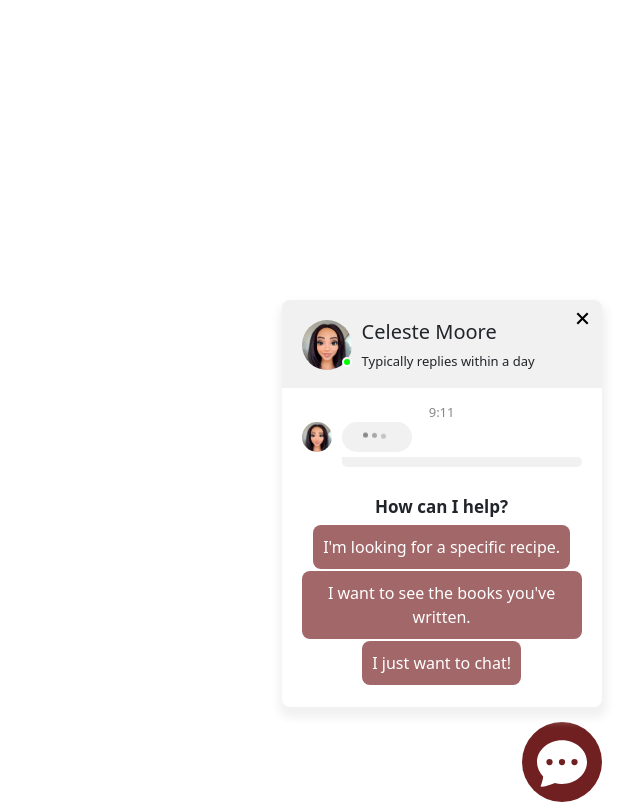
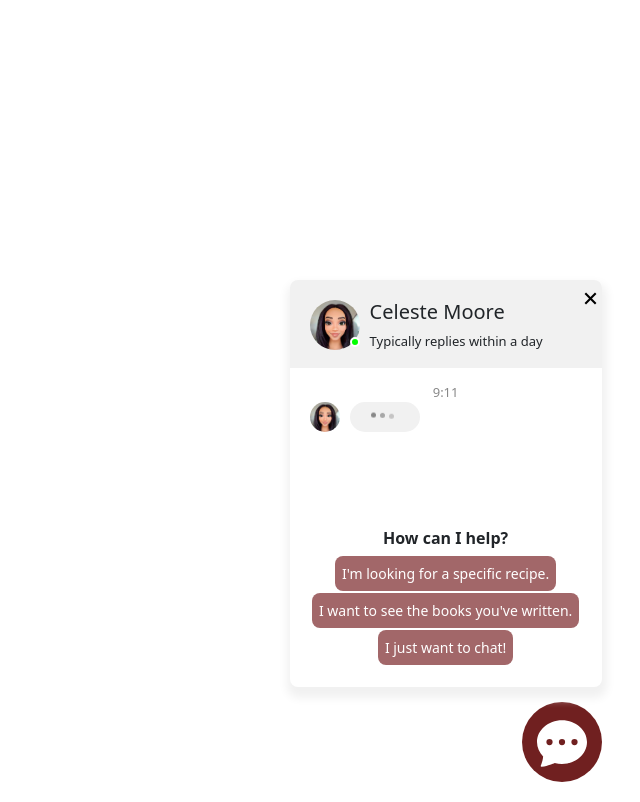
Before and after one commit to celestealexmoore/chatWidget, a React (Create React App) app: page / in a window 1280 px wide. Both pictures are taken after a click on the element 1201 px from the left and 762 px from the top of the page. Shown: the whole page, without its empty margins (640-1280 px from the left). Built offline with nearby package versions, Linux system fonts and the light colour scheme.

Commit message:
Project completed. Chat links function as expected/ Readme status updated.

```diff
--- a/src/components/ChatCard.js
+++ b/src/components/ChatCard.js
@@ -7,7 +7,7 @@ moment().format();
 
 export default function ChatCard(props) {
   if (props.visible) {
-    setTimeout(hideBubbles, 5000);
+    setTimeout(hideBubbles, 3000);
   }
 
   function hideBubbles() {
@@ -38,7 +38,7 @@ export default function ChatCard(props) {
         <div className="cardBottom">
           <div className="currentTime">{moment().format("h:mm")}</div>
           <div className="hostGreetingParent">
-            <img className="textImg" src={avatar} alt="Image of host" />
+            <img className="chatAvatar" src={avatar} alt="Image of host" />
 
             <div id="animatedChatBubbles">
               <div id="textBubbles">
--- a/src/components/Interaction.js
+++ b/src/components/Interaction.js
@@ -7,8 +7,8 @@ export default function Interaction() {
 
   const responses = [
     "Follow this link to cook up something nice!",
-    "You can view the books I've offered, here.",
-    "Let's connect on LinkedIn!",
+    "You can view the list of books currently available, here.",
+    "Let's connect on LinkedIn, or send me an email!",
   ];
 
   const userFeedback = [
@@ -20,6 +20,7 @@ export default function Interaction() {
   function switchFeedback(e) {
     if (feedback === false) {
       setFeedback(true);
+      document.getElementById('feedbackParent').style.backgroundColor = "var(--platinum)"
     }
 
     switch (e.target.id) {
@@ -37,7 +38,7 @@ export default function Interaction() {
 
   return (
     <div className="interactionParent">
-      <div className="feedbackParent">
+      <div id="feedbackParent">
         {feedback ? (
           <a href="#" className="feedbackDiv">
             {appendedResponse}
--- a/src/css-styles/chatCard.css
+++ b/src/css-styles/chatCard.css
@@ -1,5 +1,5 @@
 .chatCardComponent {
-  max-width: 320px;
+  max-width: 312px;
 }
 
 .cardParent {
@@ -74,7 +74,7 @@
   flex-wrap: nowrap;
 }
 
-.textImg {
+.chatAvatar {
   width: 30px;
   height: 30px;
   border-radius: 50%;
@@ -88,6 +88,7 @@
   padding: 5px;
   margin-left: 10px;
   display: none;
+  font-size: 16px;
 }
 
 #textBubbles {
@@ -100,7 +101,7 @@
   margin-left: 10px;
   display: flex;
   flex-flow: row nowrap;
-  justify-content:center;
+  justify-content: center;
   align-items: center;
 }
 
--- a/src/css-styles/interaction.css
+++ b/src/css-styles/interaction.css
@@ -1,15 +1,17 @@
-.feedbackParent {
-  background-color: var(--platinum);
+#feedbackParent {
+  margin-top: 5px;
+  margin-left: 40px;
   border-top-right-radius: 8px;
   border-bottom-left-radius: 8px;
   border-bottom-right-radius: 8px;
-  padding: 5px;
-  margin-top: 5px;
-  margin-left: 40px;
+  padding: 7px;
+  width: 232px;
+  height: 62px;
 }
 
 .feedbackDiv {
   color: black;
+  font-size: 14px;
 }
 
 .feedbackDiv:hover {
@@ -28,16 +30,21 @@
 }
 
 .interactiveChat h3 {
-  font-size: 17px;
+  font-size: 16px;
   font-weight: 700;
 }
 
 .interactiveChat button {
   background-color: var(--copper-rose);
   border-radius: 8px;
-  padding: 10px;
+  padding: 7px;
   margin-bottom: 2px;
   width: fit-content;
   color: white;
   border: none;
+  font-size: 14px;
 }
+
+.interactiveChat button:hover {
+  background-color: var(--old-mauve);
+}
--- a/src/css-styles/widget.css
+++ b/src/css-styles/widget.css
@@ -1,10 +1,9 @@
 .widgetParent {
   display: flex;
   flex-flow: column nowrap;
-  width: fit-content;
   min-height: 500px;
   position: absolute;
-  top: calc(100% - 500px);
+  top: calc(100% - 520px);
   right: calc(3%);
 }
 
```
Also changed, not shown: 1 other file (tests, documents, lock files or other folders).
